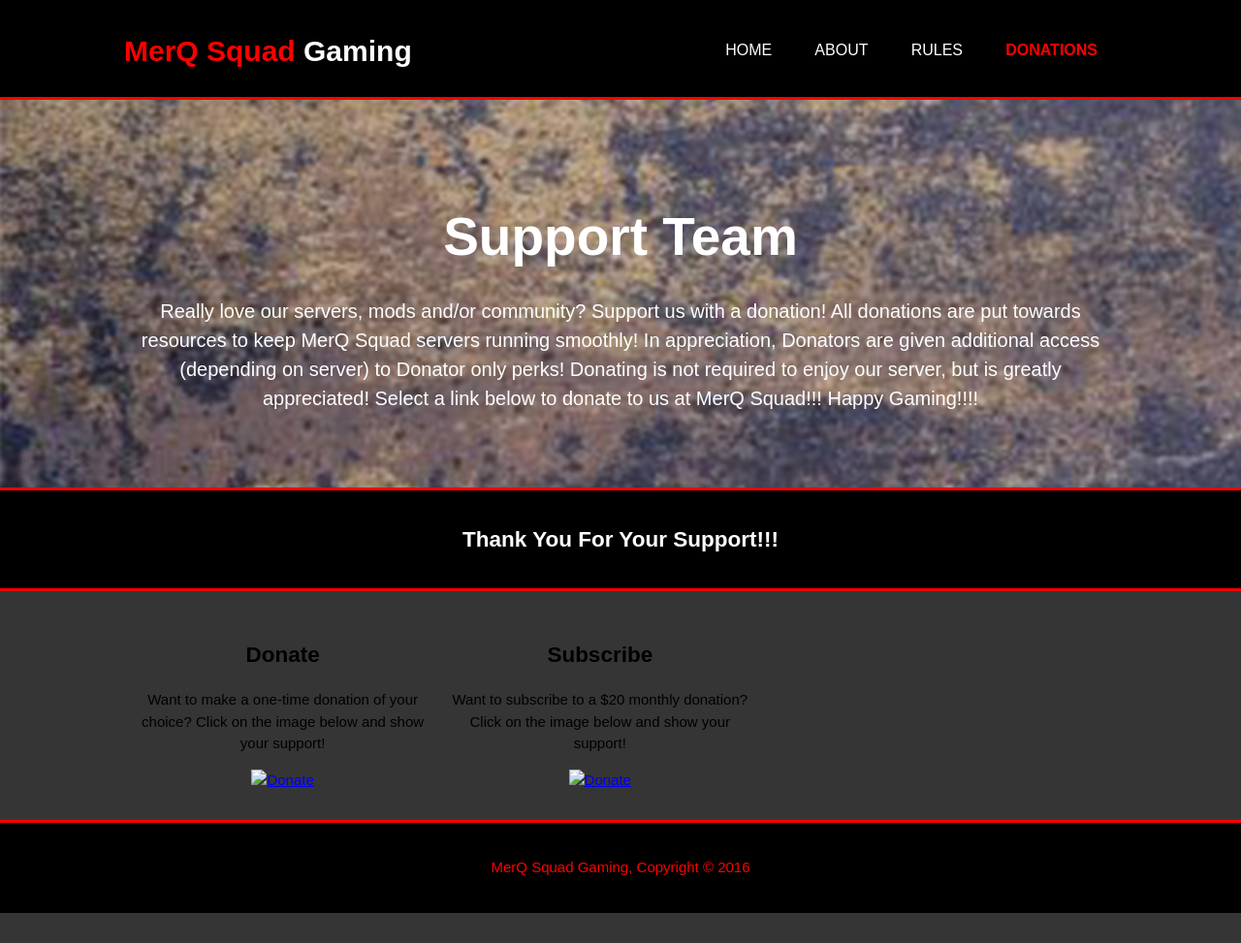
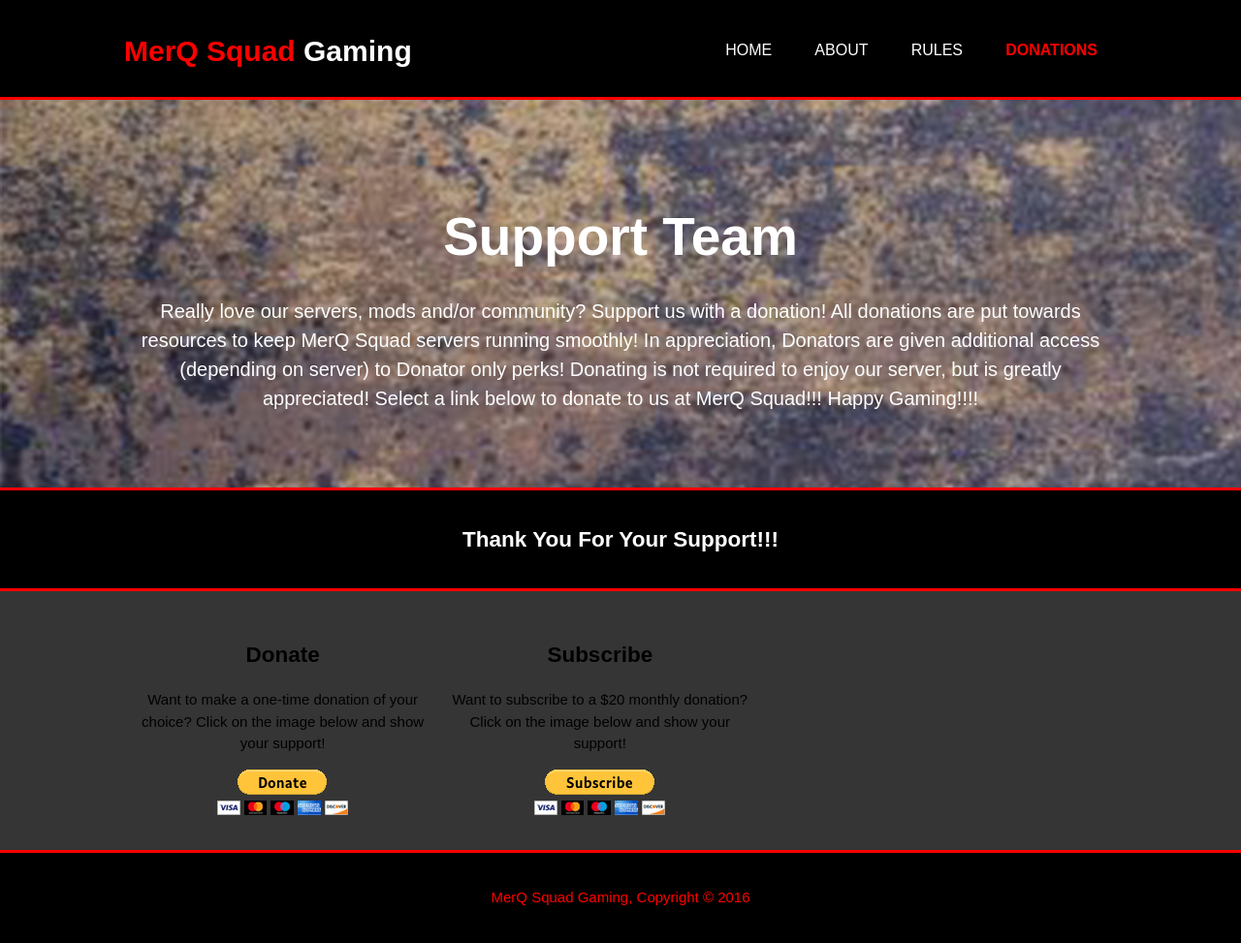
Before and after one commit to MerQSquadGaming/MerqHTML, a plain HTML site: page app/donations.html in a window 1280 px wide. Shown: the whole page at 97% size. Before the commit the page ends 942 px from the top, so only its background shows below. Drawn offline with Linux system fonts and the light colour scheme; files that its build step writes are made by us from their sources; files whose address does not match are found by name.

Commit message:
Fixed reference file paths

```diff
--- a/app/donations.html
+++ b/app/donations.html
@@ -1,16 +1,14 @@
 <!DOCTYPE html>
 <html>
+
 <head>
   <meta charset="utf-8" />
   <meta name="viewport" content="width=device-width" />
   <meta name="description" content="Makin Em Rage Quit since 2016" />
-    <meta
-      name="keywords"
-      content="MerQSquad, Community, Online Gaming, 7 Days to Die, Ark"
-    />
+  <meta name="keywords" content="MerQSquad, Community, Online Gaming, 7 Days to Die, Ark" />
   <meta name="author" content="Sinistermind81" />
   <title>MerQ Squad Gaming | Welcome</title>
-    <link rel="stylesheet" href="./css/style.css" />
+  <link rel="stylesheet" href="./assets/css/style.css" />
 </head>
 
 <body>
@@ -46,7 +44,9 @@
   </section>
 
   <section id="supportbreak">
-      <div class="container"><h1>Thank You For Your Support!!!</h1></div>
+    <div class="container">
+      <h1>Thank You For Your Support!!!</h1>
+    </div>
   </section>
 
   <section id="boxes">
@@ -57,15 +57,8 @@
           Want to make a one-time donation of your choice? Click on the image
           below and show your support!
         </p>
-          <a
-            href="https://www.paypal.com/donate/?token=gAl2E_s209pMLzOlgSnFxu9QAVBU9iF4A1--YaLZDEww3395n1vJvR5is2l8nBHdn3UwpW&country.x=US&locale.x=US"
-          >
-            <img
-              src="./img/btn_donateCC_LG.gif"
-              alt="Donate"
-              width="150%"
-              height="auto"
-          /></a>
+        <a href="https://www.paypal.com/donate/?token=gAl2E_s209pMLzOlgSnFxu9QAVBU9iF4A1--YaLZDEww3395n1vJvR5is2l8nBHdn3UwpW&country.x=US&locale.x=US">
+          <img src="./assets/img/btn_donateCC_LG.gif" alt="Donate" width="150%" height="auto" /></a>
       </div>
       <div class="box">
         <h2>Subscribe</h2>
@@ -73,19 +66,15 @@
           Want to subscribe to a $20 monthly donation? Click on the image
           below and show your support!
         </p>
-          <a
-            href="https://www.paypal.com/cgi-bin/webscr#/checkout/subscription"
-          >
-            <img
-              src="./img/btn_subscribeCC_LG.gif"
-              alt="Donate"
-              width="150%"
-              height="auto"
-          /></a>
+        <a href="https://www.paypal.com/cgi-bin/webscr#/checkout/subscription">
+          <img src="./assets/img/btn_subscribeCC_LG.gif" alt="Donate" width="150%" height="auto" /></a>
       </div>
     </div>
   </section>
 
-    <footer><p>MerQ Squad Gaming, Copyright &copy; 2016</p></footer>
+  <footer>
+    <p>MerQ Squad Gaming, Copyright &copy; 2016</p>
+  </footer>
 </body>
+
 </html>
```
Also changed, not shown: app/about.html (+9 -7 lines), app/index.html (+16 -7 lines), app/rules.html (+16 -7 lines). Lines whose indentation alone changed are shown as unchanged.
